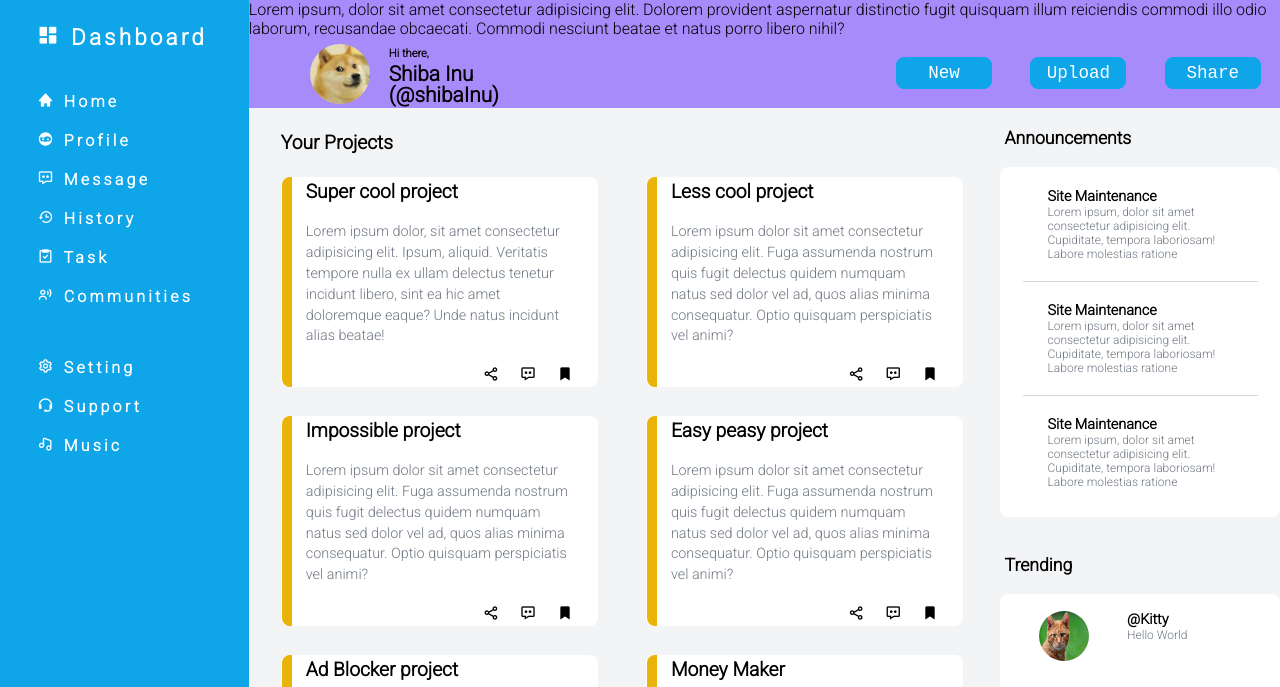
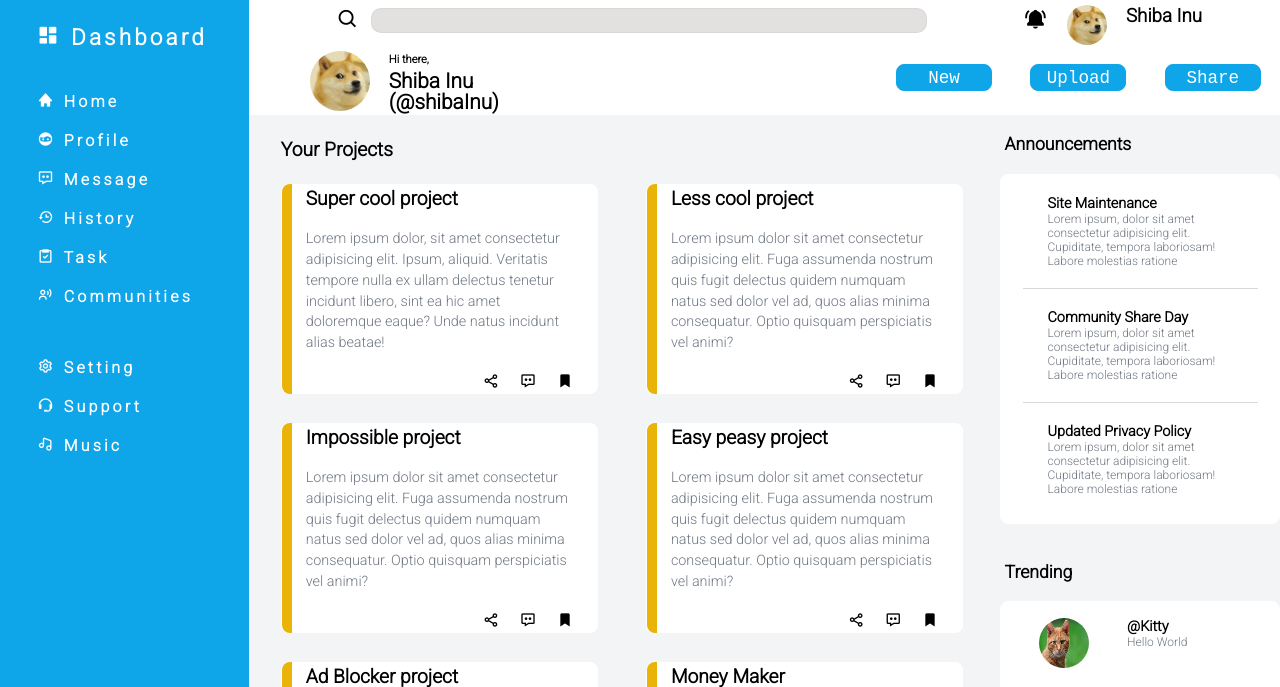
Before and after one commit to sengweihan/Admin_Dashboard, a plain HTML site: page index.html in a window 1280 px wide. Shown: the top 687 px of the page. Drawn offline with nearby package versions, Linux system fonts and the light colour scheme.

Commit message:
Completed 90% of styling and html

```diff
--- a/index.html
+++ b/index.html
@@ -17,18 +17,27 @@
 
   <body>
     <header class="header">
-      <div class="header_first_row">
-        <p>
-          Lorem ipsum, dolor sit amet consectetur adipisicing elit. Dolorem
-          provident aspernatur distinctio fugit quisquam illum reiciendis
-          commodi illo odio laborum, recusandae obcaecati. Commodi nesciunt
-          beatae et natus porro libero nihil?
-        </p>
+      <div class="profile_intro">
+        <div class="profile_icon">
+          <i class="bx bx-search"></i>
+        </div>
+        <div class="form">
+          <form action="#">
+            <input type="text" name="input_text" />
+          </form>
+        </div>
+        <div class="profile_icon notification">
+          <i class="bx bxs-bell-ring"></i>
+        </div>
+        <div class="doge_image_header">
+          <img src="images/images.jpg" alt="doge_pic" />
+          <h3>Shiba Inu</h3>
+        </div>
       </div>
 
       <div class="header_second_row">
         <div class="profile_intro">
-          <div>
+          <div class="doge_image">
             <img src="images/images.jpg" alt="doge_pic" />
           </div>
           <div class="profile_desc">
@@ -210,14 +219,14 @@
           </p>
         </div>
         <div class="rb_content">
-          <h3 class="rb_content_h3">Site Maintenance</h3>
+          <h3 class="rb_content_h3">Community Share Day</h3>
           <p class="rb_content_p">
             Lorem ipsum, dolor sit amet consectetur adipisicing elit.
             Cupiditate, tempora laboriosam! Labore molestias ratione
           </p>
         </div>
         <div class="rb_content">
-          <h3 class="rb_content_h3">Site Maintenance</h3>
+          <h3 class="rb_content_h3">Updated Privacy Policy</h3>
           <p class="rb_content_p">
             Lorem ipsum, dolor sit amet consectetur adipisicing elit.
             Cupiditate, tempora laboriosam! Labore molestias ratione
--- a/style.css
+++ b/style.css
@@ -17,7 +17,7 @@ body {
 
 .header {
   grid-area: hd;
-  background-color: #a78bfa;
+  background-color: white;
 }
 
 .main {
@@ -75,7 +75,7 @@ body {
   grid-template-columns: repeat(9, 1fr);
 }
 
-.header_second_row .profile_intro img {
+.doge_image img {
   margin-top: 0.4rem;
   margin-left: 3.8rem;
   border-radius: 50%;
@@ -104,7 +104,7 @@ body {
   border-radius: 8px;
   font-size: 1.1rem;
   width: 6rem;
-  height: 2rem;
+  height: 1.7rem;
 }
 
 .new_btn {
@@ -119,6 +119,41 @@ body {
 .share_btn {
   margin: 1.2rem;
 }
+
+.form {
+  grid-column: span 5;
+}
+.form input {
+  margin: 0.5rem;
+  width: 97%;
+  height: 25px;
+  background-color: #d6d3d1ac;
+  border-radius: 10px;
+  border: 1px solid #d6d3d1ac;
+}
+
+.notification {
+  grid-column: 7;
+}
+
+.profile_icon {
+  font-size: 1.4rem;
+  color: black;
+  padding: 0.5rem 0 0 5.5rem;
+}
+
+.doge_image_header {
+  display: flex;
+  width: 90%;
+  gap: 1.2rem;
+  grid-column: 8 / 10;
+  margin-top: 0.3rem;
+  margin-left: 1rem;
+}
+.doge_image_header img {
+  border-radius: 50%;
+  height: 40px;
+}
 /* STYLING MAIN CONTENT  */
 .title {
   margin: 1.2em 0 1.2em 2rem;
@@ -126,7 +161,7 @@ body {
 }
 .main-content {
   display: grid;
-  grid-template-columns: repeat(2, 1fr);
+  grid-template-columns: repeat(2, minmax(150px, 1fr));
   margin: 1.2rem 2rem;
   row-gap: 1.8rem;
   column-gap: 3rem;
```
